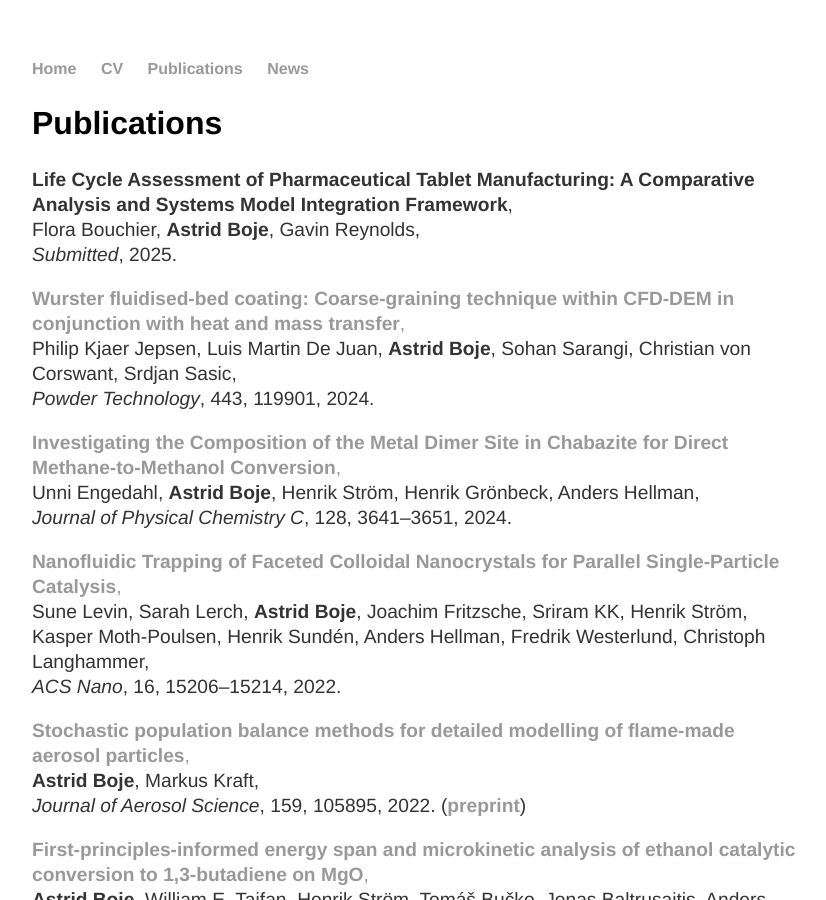
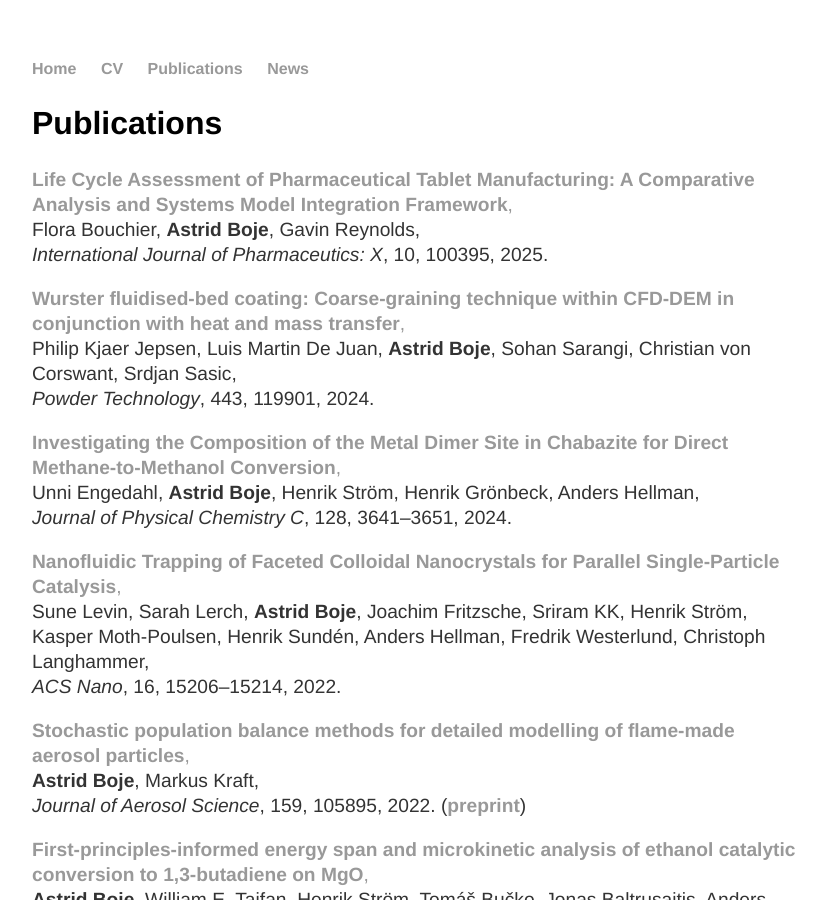
Before and after one commit to aab64/aab64.github.io, a Jekyll site: the page built from publications/index.html, in a window 1280 px wide and 900 px high. Shown: the whole window, without its empty margins (224-1050 px from the left). Built offline with Jekyll 4.4.1, drawn with Linux system fonts in a browser that asks for light colours.

Commit message:
Update LCA paper details

```diff
--- a/publications/index.html
+++ b/publications/index.html
@@ -8,11 +8,14 @@ title: Astrid Boje | Publications
 
 <div class="post-content">
 	<p>
+		<a href=https://doi.org/10.1016/j.ijpx.2025.100395">
 			<strong>Life Cycle Assessment of Pharmaceutical Tablet Manufacturing: A Comparative Analysis and Systems Model Integration Framework</strong>,
+		</a>
 		<br/>
 		Flora Bouchier, <strong>Astrid Boje</strong>, Gavin Reynolds,
 		<br/>
-		<em>Submitted</em>,
+		<em>International Journal of Pharmaceutics: X</em>,
+		10, 100395,
 		2025.
 	</p>
 	<p>
```
